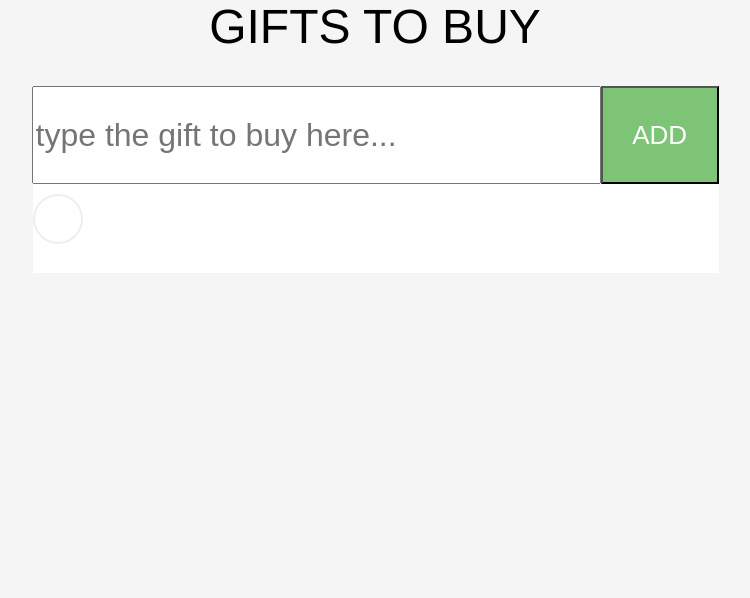
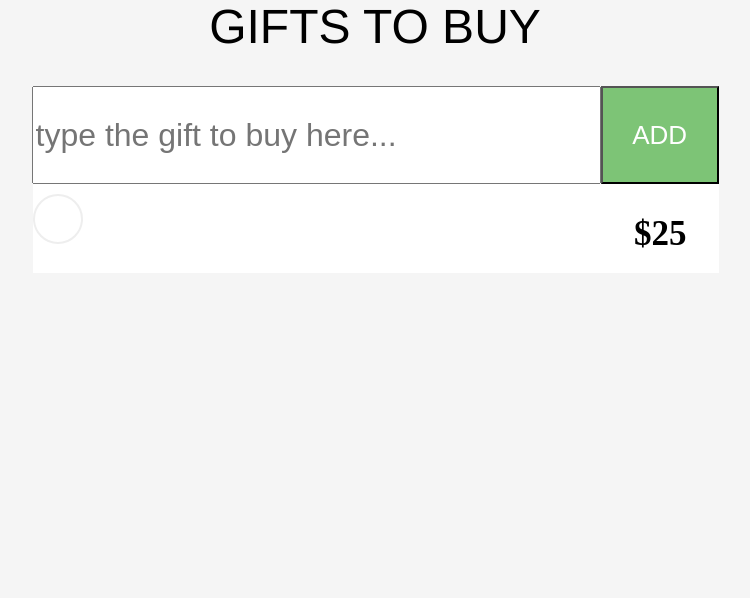
Before and after one commit to JustinSr91/assignments, a web app: file 3.4-gift-buying-list/index.html in a window 1280 px wide. Shown: the part 33-631 px from the top of the page, without its empty margins (294-1044 px from the left). Run offline with its HTML, style and script files only (its server is not run), Linux system fonts and the light colour scheme; some libraries are stand-ins or nearby versions.

Commit message:
Created price CSS class

```diff
--- a/3.4-gift-buying-list/index.html
+++ b/3.4-gift-buying-list/index.html
@@ -9,7 +9,9 @@
         [x] Add Section container.
         [x] Create 1 of 2 articles to represent gift item.
         [x] Create checklist button for 1st article item.
-        [] Link JS and jQuery
+        [x] Link JS and jQuery
+        [x] Create templates for article element, check button, and item h2.
+        [] Add pricing functionality
     -->
     <meta charset="utf-8">
     <title>3.4-Holiday Gift List</title>
@@ -41,6 +43,10 @@
           <h2 class="h2__item"
               data-js="giftItem">
           </h2>
+          <h2 class="h2__price"
+              data-js="price">
+              $25
+          </h2>
         </article>
       </section>
     </main>
--- a/3.4-gift-buying-list/styles/main.css
+++ b/3.4-gift-buying-list/styles/main.css
@@ -29,8 +29,20 @@
 /* This is where added item shows in list */
 .h2__item{
   display: inline-block;
+  font: helvetica;
   vertical-align: middle;
   margin-top: 30px;
+}
+
+.h2__price{
+  display: inline-block;
+  float: right;
+  font: helvetica;
+  font-size: 35px;
+  margin-right: 35px;
+  margin-top: 30px;
+  vertical-align: middle;
+  width: 50px;
 }
 
 .item__article1{
```
Also changed, not shown: 3.4-gift-buying-list/js/main.js (+7 -0 lines).
